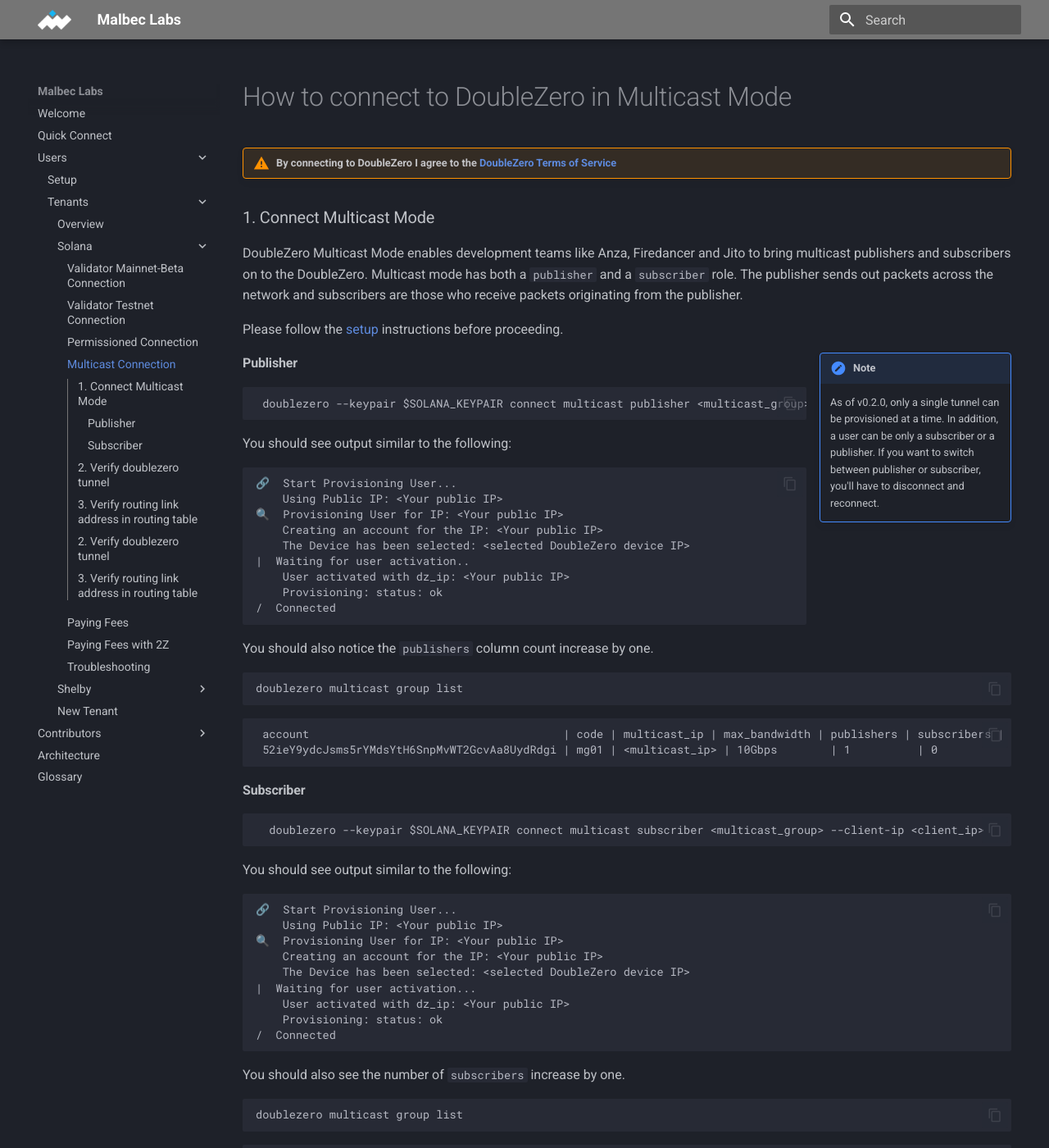
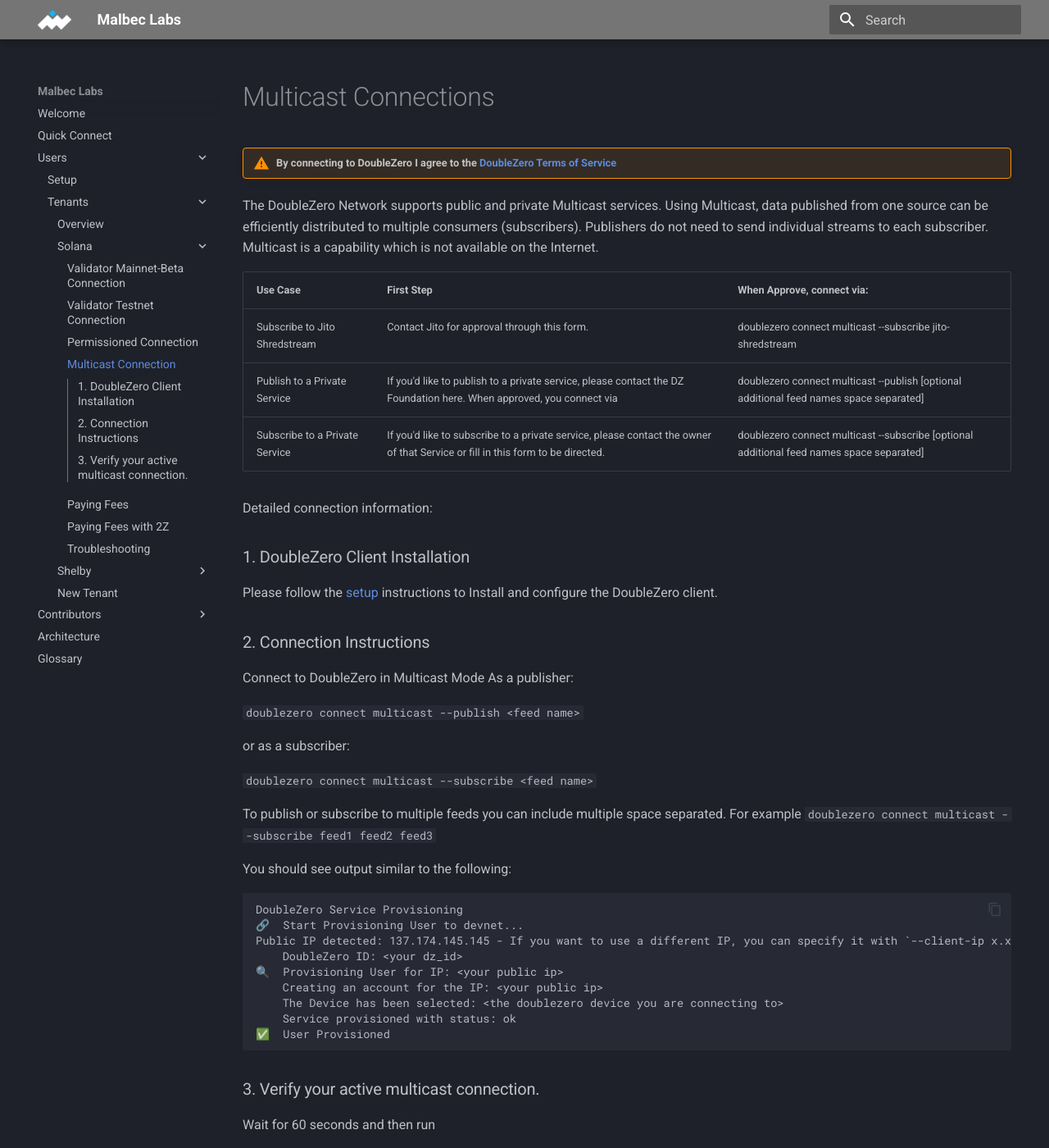
Before and after one commit to malbeclabs/docs, an MkDocs documentation site: the page built from docs/Multicast Connection.md, in a window 1280 px wide and 1400 px high. Shown: the whole window at 82% size. Built offline with MkDocs 1.6.1 and Material for MkDocs 9.7.7, drawn with Linux system fonts in a browser that asks for light colours; some of the changed text lies outside the part shown.

Commit message:
Update Multicast Connection.md
rebuild of multicast connection page.

````diff
--- a/docs/Multicast Connection.md
+++ b/docs/Multicast Connection.md
@@ -1,142 +1,68 @@
-# How to connect to DoubleZero in Multicast Mode
+# Multicast Connections
 !!! warning "By connecting to DoubleZero I agree to the [DoubleZero Terms of Service](https://doublezero.xyz/terms-protocol)"
-### 1. Connect Multicast Mode
-DoubleZero Multicast Mode enables development teams like Anza, Firedancer and Jito to bring multicast publishers and subscribers on to the DoubleZero. Multicast mode has both a `publisher` and a `subscriber` role. The publisher sends out packets across the network and subscribers are those who receive packets originating from the publisher.
 
-Please follow the [setup](setup.md) instructions before proceeding.
+The DoubleZero Network supports public and private Multicast services. Using Multicast, data published from one source can be efficiently distributed to multiple consumers (subscribers). Publishers do not need to send individual streams to each subscriber. Multicast is a capability which is not available on the Internet.
 
-!!! note inline end
-    As of v0.2.0, only a single tunnel can be provisioned at a time. In addition, a user can be only a subscriber or a publisher. If you want to switch between publisher or subscriber, you'll have to disconnect and reconnect.
+|Use Case | First Step | When Approve, connect via:|
+|---------|------------|---------------------------|
+|Subscribe to Jito Shredstream | Contact Jito for approval through this form. | doublezero connect multicast --subscribe jito-shredstream |
+|Publish to a Private Service | If you'd like to publish to a private service, please contact the DZ Foundation here. When approved, you connect via | doublezero connect multicast --publish <feed name> [optional additional feed names space separated] |
+|Subscribe to a Private Service	| If you'd like to subscribe to a private service, please contact the owner of that Service or fill in this form to be directed. | doublezero connect multicast --subscribe <feed name> [optional additional feed names space separated] |
 
-<div data-wizard-step="multicast-connect-publisher" markdown>
+Detailed connection information:
 
-#### Publisher
+### 1. DoubleZero Client Installation
+Please follow the [setup](setup.md) instructions to Install and configure the DoubleZero client.
 
-```
- doublezero --keypair $SOLANA_KEYPAIR connect multicast publisher <multicast_group> --client-ip <client_ip>
-```
+### 2. Connection Instructions
+
+Connect to DoubleZero in Multicast Mode
+As a publisher:
+
+```doublezero connect multicast --publish <feed name>```
+
+or as a subscriber:
+
+```doublezero connect multicast --subscribe <feed name>```
+
+To publish or subscribe to multiple feeds you can include multiple <feed names> space separated.
+For example
+```doublezero connect multicast --subscribe feed1 feed2 feed3```
 
 You should see output similar to the following:
 ```
-
-🔗  Start Provisioning User...
-    Using Public IP: <Your public IP>
-🔍  Provisioning User for IP: <Your public IP>
-    Creating an account for the IP: <Your public IP>
-    The Device has been selected: <selected DoubleZero device IP>
-|  Waiting for user activation..
-    User activated with dz_ip: <Your public IP>
-    Provisioning: status: ok
-/  Connected
+DoubleZero Service Provisioning
+🔗  Start Provisioning User to devnet...
+Public IP detected: 137.174.145.145 - If you want to use a different IP, you can specify it with `--client-ip x.x.x.x`
+    DoubleZero ID: <your dz_id>
+🔍  Provisioning User for IP: <your public ip>
+    Creating an account for the IP: <your public ip>
+    The Device has been selected: <the doublezero device you are connecting to>
+    Service provisioned with status: ok
+✅  User Provisioned
 ```
-
-You should also notice the `publishers` column count increase by one.
-
-```
-doublezero multicast group list
-```
-
-```
- account                                      | code | multicast_ip | max_bandwidth | publishers | subscribers | status    | owner
- 52ieY9ydcJsms5rYMdsYtH6SnpMvWT2GcvAa8UydRdgi | mg01 | <multicast_ip> | 10Gbps        | 1          | 0           | activated | Dc3LFdWwKGJvJcVkXhAr14kh1HS6pN7oCWrvHfQtsHGe
-```
-
-</div>
-
-<div data-wizard-step="multicast-connect-subscriber" markdown>
-
-#### Subscriber
-
-```
-  doublezero --keypair $SOLANA_KEYPAIR connect multicast subscriber <multicast_group> --client-ip <client_ip>
-```
-
-You should see output similar to the following:
-
-```
-🔗  Start Provisioning User...
-    Using Public IP: <Your public IP>
-🔍  Provisioning User for IP: <Your public IP>
-    Creating an account for the IP: <Your public IP>
-    The Device has been selected: <selected DoubleZero device IP>
-|  Waiting for user activation...
-    User activated with dz_ip: <Your public IP>
-    Provisioning: status: ok
-/  Connected
-```
-
-You should also see the number of `subscribers` increase by one.
-
-```
-doublezero multicast group list
-```
-
-```
-account                                      | code | multicast_ip   | max_bandwidth | publishers | subscribers | status    | owner
-52ieY9ydcJsms5rYMdsYtH6SnpMvWT2GcvAa8UydRdgi | mg01 | <multicast_ip> | 10Gbps        | 0          | 1           | activated | Dc3LFdWwKGJvJcVkXhAr14kh1HS6pN7oCWrvHfQtsHGe
-```
-
-</div>
-
-
-Congratulations, your DoubleZero connection is up and running! We hope. Let's run a few more commands to make sure everything is working.
-
-<div data-wizard-step="multicast-verify-publisher" markdown>
-
-### 2. Verify doublezero tunnel
+### 3. Verify your active multicast connection.
+Wait for 60 seconds and then run
 
 ```
 doublezero status
 ```
-
 Expected result:
+- BGP Session Up on the correct DoubleZero Network
+- If you are a publisher, your DoubleZero IP will be different than your Tunnel Src IP. This is expected.
+- If you are a subscriber, your DoubleZero IP will be the same as your Tunnel Src IP.
 
 ```
- Tunnel status | Last Session Update | Tunnel Name | Tunnel src       | Tunnel dst      | Doublezero IP     | User Type
- up            | <Timestamp>         | doublezero1 | <Your public IP> | <Doublezero IP> | <Your public IP>  | Multicast
+~$ doublezero status
+ Tunnel Status  | Last Session Update     | Tunnel Name | Tunnel Src      | Tunnel Dst | Doublezero IP | User Type | Current Device | Lowest Latency Device | Metro   | Network
+ BGP Session Up | 2026-02-11 20:46:20 UTC | doublezero1 | 137.174.145.145 | 100.0.0.1  | 198.18.0.1    | Multicast | ams-dz001      | ✅ ams-dz001         | Amsterdam | Testnet
 ```
 
-### 3. Verify routing link address in routing table
-
-In multicast mode, you should see a single 169.254/31 route, plus a static route for the multicast group you are connected to.
-
+Verify the groups you're connected to:
 ```
-$ ip route show dev doublezero1
+doublezero user list --client-ip <your ip>
 ```
 
-```
-169.254.0.0/31 proto kernel scope link src 169.254.0.1
-<multicast_ip> via 169.254.0.0 proto static src 64.86.249.81
-```
-
-</div>
-
-<div data-wizard-step="multicast-verify-subscriber" markdown>
-
-### 2. Verify doublezero tunnel
-
-```
-doublezero status
-```
-
-Expected result:
-
-```
- Tunnel status | Last Session Update | Tunnel Name | Tunnel src       | Tunnel dst      | Doublezero IP | User Type
- up            | <Timestamp>         | doublezero1 | <Your public IP> | <Doublezero IP> |               | Multicast
-```
-
-### 3. Verify routing link address in routing table
-
-In multicast mode, you should see a single 169.254/31 route, plus a static route for the multicast group you are connected to.
-
-```
-$ ip route show dev doublezero1
-```
-
-```
-169.254.0.0/31 proto kernel scope link src 169.254.0.1
-<multicast_ip> via 169.254.0.0 proto static
-```
-
-</div>
+|account                                      | user_type | groups | device    | location    | cyoa_type  | client_ip       | dz_ip       | accesspass     | tunnel_id | tunnel_net       | status    | owner |
+|----|----|----|----|----|----|----|----|----|----|----|----|----|
+|wQWmt7L6mTyszhyLywJeTk85KJhe8BGW4oCcmxbhaxJ  | Multicast | P:mg02 | ams-dz001 | Amsterdam   | GREOverDIA | 137.174.145.145 | 198.18.0.1  | Prepaid: (MAX) | 515       | 169.254.3.58/31  | activated | DZfHfcCXTLwgZeCRKQ1FL1UuwAwFAZM93g86NMYpfYan|
````
